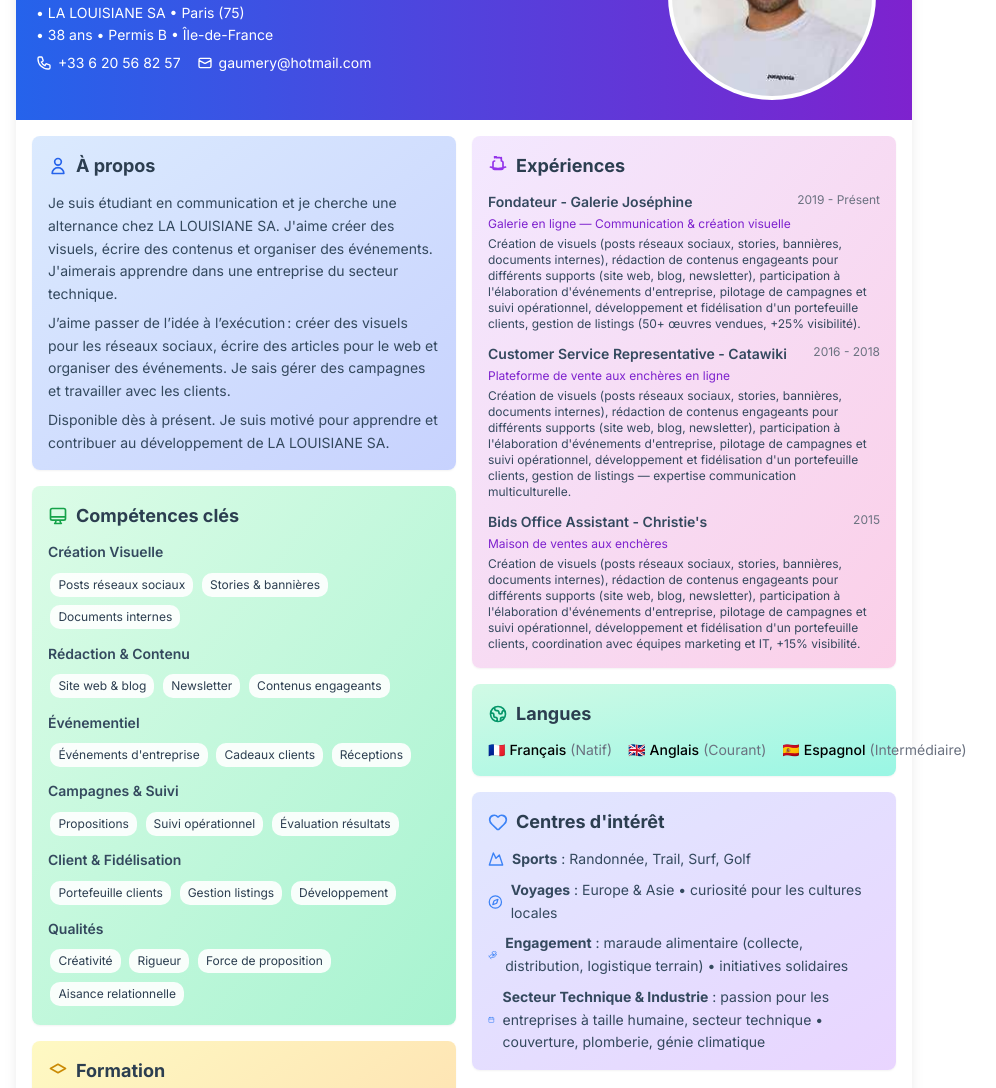
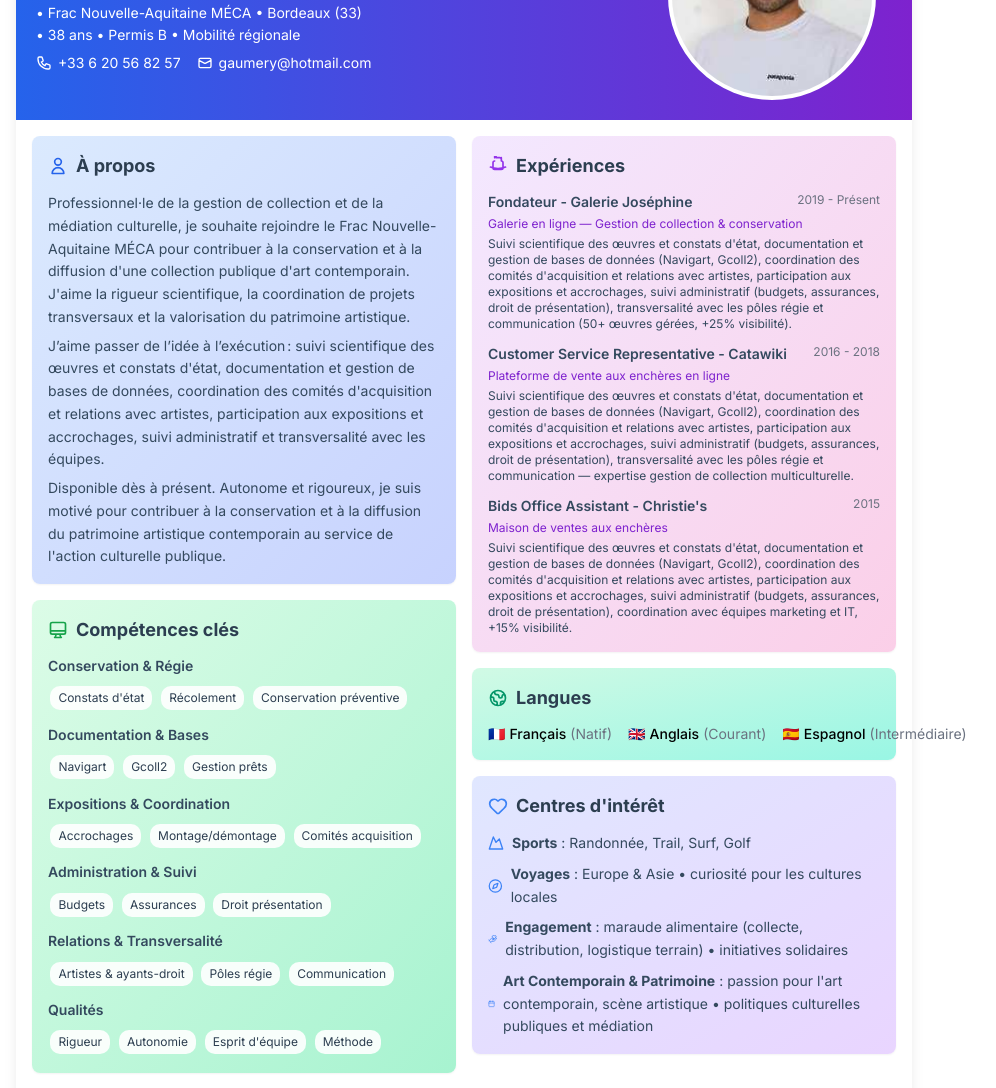
Before and after one commit to Sooruz85/cv-etienne, a website: page index.html in a window 1280 px wide. Shown: the part 140-1228 px from the top of the page, without its empty margins (176-1172 px from the left). Drawn offline with nearby package versions, Linux system fonts and the light colour scheme.

Commit message:
Adaptation CV pour Chargé·e de collection au Frac Nouvelle-Aquitaine MÉCA - Bordeaux (conservation, art contemporain, patrimoine)

```diff
--- a/index.html
+++ b/index.html
@@ -139,10 +139,10 @@
             <div class="flex items-center justify-between gap-6">
                 <div class="flex-1">
                     <h1 class="text-4xl font-bold mb-2">Etienne Gaumery</h1>
-                    <h2 class="text-lg font-normal mb-2">Apprenti Chargé de Communication H/F — Alternance</h2>
+                    <h2 class="text-lg font-normal mb-2">Chargé·e de collection H/F — CDI</h2>
                     <div class="space-y-0.5 text-sm mb-2">
-                        <p>• LA LOUISIANE SA • Paris (75)</p>
-                        <p>• 38 ans • Permis B • Île-de-France</p>
+                        <p>• Frac Nouvelle-Aquitaine MÉCA • Bordeaux (33)</p>
+                        <p>• 38 ans • Permis B • Mobilité régionale</p>
                     </div>
                     <div class="flex gap-4 text-sm">
                         <div class="flex items-center">
@@ -180,12 +180,12 @@
                         </h3>
                         <div class="text-sm text-text-gray leading-relaxed space-y-1.5">
                             <p>
-                                Je suis étudiant en communication et je cherche une alternance chez LA LOUISIANE SA. J'aime créer des visuels, écrire des contenus et organiser des événements. J'aimerais apprendre dans une entreprise du secteur technique.
+                                Professionnel·le de la gestion de collection et de la médiation culturelle, je souhaite rejoindre le Frac Nouvelle-Aquitaine MÉCA pour contribuer à la conservation et à la diffusion d'une collection publique d'art contemporain. J'aime la rigueur scientifique, la coordination de projets transversaux et la valorisation du patrimoine artistique.
                             </p>
                             <p>
-                                J’aime passer de l’idée à l’exécution : créer des visuels pour les réseaux sociaux, écrire des articles pour le web et organiser des événements. Je sais gérer des campagnes et travailler avec les clients.                             </p>
+                                J’aime passer de l’idée à l’exécution : suivi scientifique des œuvres et constats d'état, documentation et gestion de bases de données, coordination des comités d'acquisition et relations avec artistes, participation aux expositions et accrochages, suivi administratif et transversalité avec les équipes.                             </p>
                             <p>
-                                Disponible dès à présent. Je suis motivé pour apprendre et contribuer au développement de LA LOUISIANE SA.
+                                Disponible dès à présent. Autonome et rigoureux, je suis motivé pour contribuer à la conservation et à la diffusion du patrimoine artistique contemporain au service de l'action culturelle publique.
                             </p>
                         </div>
                     </div>
@@ -200,52 +200,52 @@
                         </h3>
                         <div class="space-y-3">
                             <div>
-                                <h4 class="font-semibold text-text-gray text-sm mb-2">Création Visuelle</h4>
+                                <h4 class="font-semibold text-text-gray text-sm mb-2">Conservation & Régie</h4>
                                 <div class="flex flex-wrap gap-1">
-                                    <span class="skill-tag text-xs py-1 px-2">Posts réseaux sociaux</span>
-                                    <span class="skill-tag text-xs py-1 px-2">Stories & bannières</span>
-                                    <span class="skill-tag text-xs py-1 px-2">Documents internes</span>
+                                    <span class="skill-tag text-xs py-1 px-2">Constats d'état</span>
+                                    <span class="skill-tag text-xs py-1 px-2">Récolement</span>
+                                    <span class="skill-tag text-xs py-1 px-2">Conservation préventive</span>
                                 </div>
                             </div>
                             <div>
-                                <h4 class="font-semibold text-text-gray text-sm mb-2">Rédaction & Contenu</h4>
+                                <h4 class="font-semibold text-text-gray text-sm mb-2">Documentation & Bases</h4>
                                 <div class="flex flex-wrap gap-1">
-                                    <span class="skill-tag text-xs py-1 px-2">Site web & blog</span>
-                                    <span class="skill-tag text-xs py-1 px-2">Newsletter</span>
-                                    <span class="skill-tag text-xs py-1 px-2">Contenus engageants</span>
+                                    <span class="skill-tag text-xs py-1 px-2">Navigart</span>
+                                    <span class="skill-tag text-xs py-1 px-2">Gcoll2</span>
+                                    <span class="skill-tag text-xs py-1 px-2">Gestion prêts</span>
                                 </div>
                             </div>
                             <div>
-                                <h4 class="font-semibold text-text-gray text-sm mb-2">Événementiel</h4>
+                                <h4 class="font-semibold text-text-gray text-sm mb-2">Expositions & Coordination</h4>
                                 <div class="flex flex-wrap gap-1">
-                                    <span class="skill-tag text-xs py-1 px-2">Événements d'entreprise</span>
-                                    <span class="skill-tag text-xs py-1 px-2">Cadeaux clients</span>
-                                    <span class="skill-tag text-xs py-1 px-2">Réceptions</span>
+                                    <span class="skill-tag text-xs py-1 px-2">Accrochages</span>
+                                    <span class="skill-tag text-xs py-1 px-2">Montage/démontage</span>
+                                    <span class="skill-tag text-xs py-1 px-2">Comités acquisition</span>
                                 </div>
                             </div>
                             <div>
-                                <h4 class="font-semibold text-text-gray text-sm mb-2">Campagnes & Suivi</h4>
+                                <h4 class="font-semibold text-text-gray text-sm mb-2">Administration & Suivi</h4>
                                 <div class="flex flex-wrap gap-1">
-                                    <span class="skill-tag text-xs py-1 px-2">Propositions</span>
-                                    <span class="skill-tag text-xs py-1 px-2">Suivi opérationnel</span>
-                                    <span class="skill-tag text-xs py-1 px-2">Évaluation résultats</span>
+                                    <span class="skill-tag text-xs py-1 px-2">Budgets</span>
+                                    <span class="skill-tag text-xs py-1 px-2">Assurances</span>
+                                    <span class="skill-tag text-xs py-1 px-2">Droit présentation</span>
                                 </div>
                             </div>
                             <div>
-                                <h4 class="font-semibold text-text-gray text-sm mb-2">Client & Fidélisation</h4>
+                                <h4 class="font-semibold text-text-gray text-sm mb-2">Relations & Transversalité</h4>
                                 <div class="flex flex-wrap gap-1">
-                                    <span class="skill-tag text-xs py-1 px-2">Portefeuille clients</span>
-                                    <span class="skill-tag text-xs py-1 px-2">Gestion listings</span>
-                                    <span class="skill-tag text-xs py-1 px-2">Développement</span>
+                                    <span class="skill-tag text-xs py-1 px-2">Artistes & ayants-droit</span>
+                                    <span class="skill-tag text-xs py-1 px-2">Pôles régie</span>
+                                    <span class="skill-tag text-xs py-1 px-2">Communication</span>
                                 </div>
                             </div>
                             <div>
                                 <h4 class="font-semibold text-text-gray text-sm mb-2">Qualités</h4>
                                 <div class="flex flex-wrap gap-1">
-                                    <span class="skill-tag text-xs py-1 px-2">Créativité</span>
                                     <span class="skill-tag text-xs py-1 px-2">Rigueur</span>
-                                    <span class="skill-tag text-xs py-1 px-2">Force de proposition</span>
-                                    <span class="skill-tag text-xs py-1 px-2">Aisance relationnelle</span>
+                                    <span class="skill-tag text-xs py-1 px-2">Autonomie</span>
+                                    <span class="skill-tag text-xs py-1 px-2">Esprit d'équipe</span>
+                                    <span class="skill-tag text-xs py-1 px-2">Méthode</span>
                                 </div>
                             </div>
                         </div>
@@ -301,8 +301,8 @@
                                     <h4 class="font-semibold text-text-gray text-sm">Fondateur - Galerie Joséphine</h4>
                                     <span class="text-xs text-gray-500">2019 - Présent</span>
                                 </div>
-                                <div class="text-xs text-purple-700 mb-1">Galerie en ligne — Communication & création visuelle</div>
-                                <p class="text-xs text-text-gray">Création de visuels (posts réseaux sociaux, stories, bannières, documents internes), rédaction de contenus engageants pour différents supports (site web, blog, newsletter), participation à l'élaboration d'événements d'entreprise, pilotage de campagnes et suivi opérationnel, développement et fidélisation d'un portefeuille clients, gestion de listings (50+ œuvres vendues, +25% visibilité).</p>
+                                <div class="text-xs text-purple-700 mb-1">Galerie en ligne — Gestion de collection & conservation</div>
+                                <p class="text-xs text-text-gray">Suivi scientifique des œuvres et constats d'état, documentation et gestion de bases de données (Navigart, Gcoll2), coordination des comités d'acquisition et relations avec artistes, participation aux expositions et accrochages, suivi administratif (budgets, assurances, droit de présentation), transversalité avec les pôles régie et communication (50+ œuvres gérées, +25% visibilité).</p>
                             </div>
                             <div>
                                 <div class="flex justify-between items-start mb-1">
@@ -310,7 +310,7 @@
                                     <span class="text-xs text-gray-500">2016 - 2018</span>
                                 </div>
                                 <div class="text-xs text-purple-700 mb-1">Plateforme de vente aux enchères en ligne</div>
-                                <p class="text-xs text-text-gray">Création de visuels (posts réseaux sociaux, stories, bannières, documents internes), rédaction de contenus engageants pour différents supports (site web, blog, newsletter), participation à l'élaboration d'événements d'entreprise, pilotage de campagnes et suivi opérationnel, développement et fidélisation d'un portefeuille clients, gestion de listings — expertise communication multiculturelle.</p>
+                                <p class="text-xs text-text-gray">Suivi scientifique des œuvres et constats d'état, documentation et gestion de bases de données (Navigart, Gcoll2), coordination des comités d'acquisition et relations avec artistes, participation aux expositions et accrochages, suivi administratif (budgets, assurances, droit de présentation), transversalité avec les pôles régie et communication — expertise gestion de collection multiculturelle.</p>
                             </div>
                             <div>
                                 <div class="flex justify-between items-start mb-1">
@@ -318,7 +318,7 @@
                                     <span class="text-xs text-gray-500">2015</span>
                                 </div>
                                 <div class="text-xs text-purple-700 mb-1">Maison de ventes aux enchères</div>
-                                <p class="text-xs text-text-gray">Création de visuels (posts réseaux sociaux, stories, bannières, documents internes), rédaction de contenus engageants pour différents supports (site web, blog, newsletter), participation à l'élaboration d'événements d'entreprise, pilotage de campagnes et suivi opérationnel, développement et fidélisation d'un portefeuille clients, coordination avec équipes marketing et IT, +15% visibilité.</p>
+                                <p class="text-xs text-text-gray">Suivi scientifique des œuvres et constats d'état, documentation et gestion de bases de données (Navigart, Gcoll2), coordination des comités d'acquisition et relations avec artistes, participation aux expositions et accrochages, suivi administratif (budgets, assurances, droit de présentation), coordination avec équipes marketing et IT, +15% visibilité.</p>
                             </div>
                         </div>
                     </div>
@@ -374,7 +374,7 @@
                             </div>
                             <div class="flex items-center space-x-2">
                                 <i data-lucide="calendar" class="w-4 h-4 text-blue-500"></i>
-                                <span><strong>Secteur Technique & Industrie</strong> : passion pour les entreprises à taille humaine, secteur technique • couverture, plomberie, génie climatique</span>
+                                <span><strong>Art Contemporain & Patrimoine</strong> : passion pour l'art contemporain, scène artistique • politiques culturelles publiques et médiation</span>
                             </div>
                         </div>
                     </div>
```
Also changed, not shown: 1 other file.
